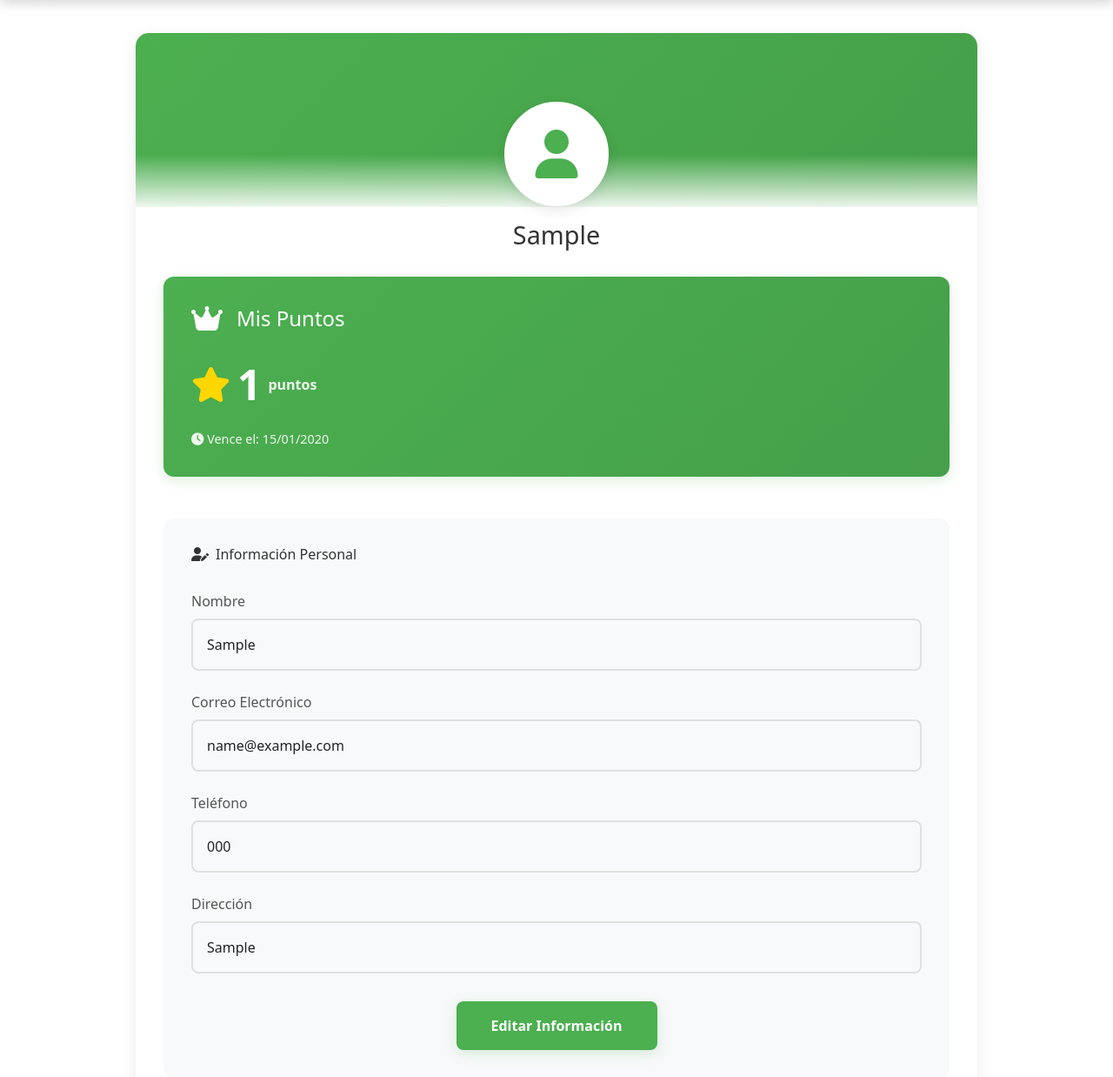
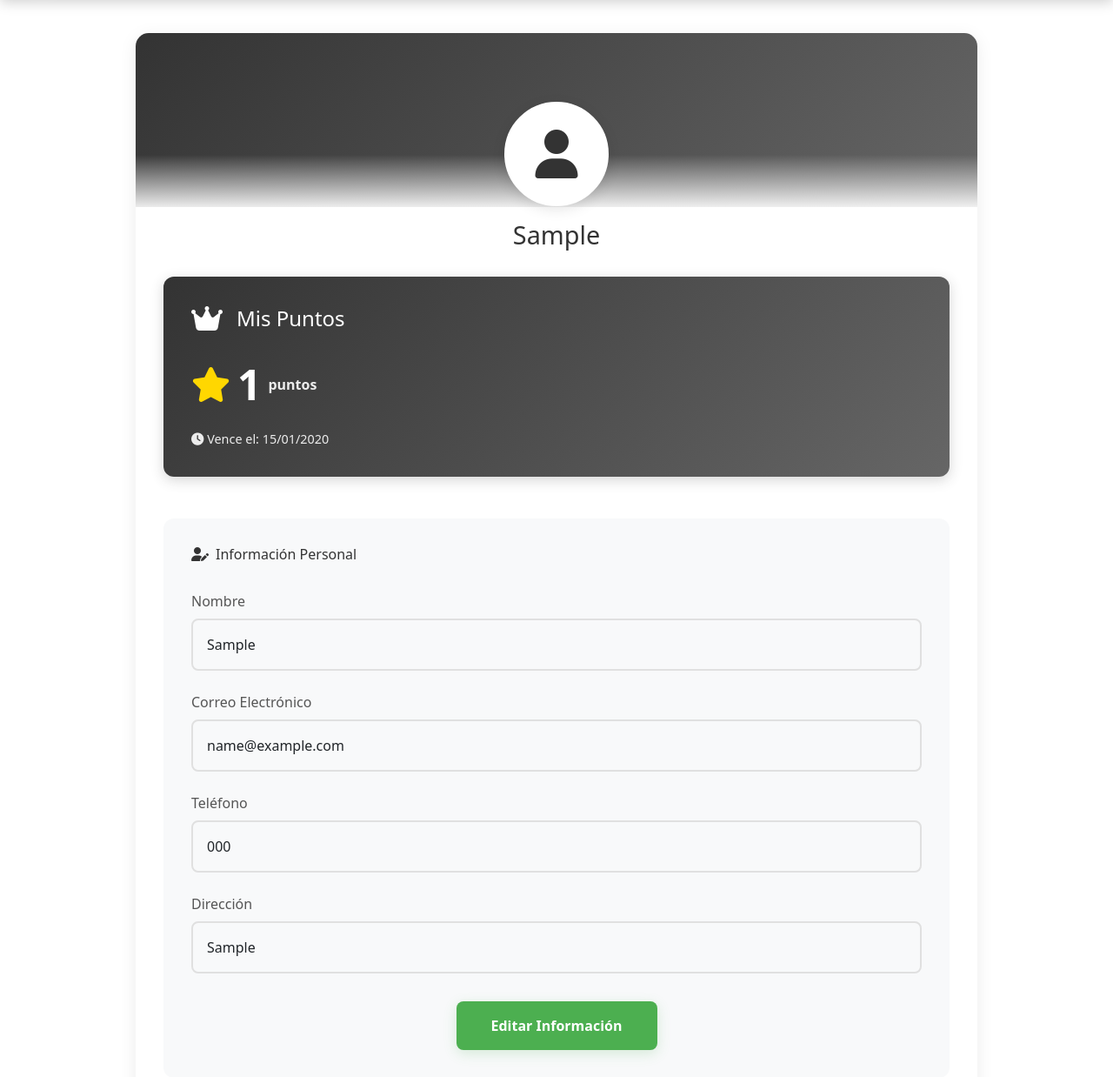
Before and after one commit to InfinityJaaR/App-Restaurant, a Django app: page /app/perfil-cliente/ in a window 1280 px wide. Shown: the part 74-1312 px from the top of the page at 87% size. Run offline with Django 5.2, Linux system fonts and the light colour scheme; a user stored in the database is signed in; tables that the repository leaves empty hold one stand-in row (values such as "Sample post").

Commit message:
Cambiando colores

```diff
--- a/app/static/css/perfil.css
+++ b/app/static/css/perfil.css
@@ -18,7 +18,7 @@
 
 .profile-banner {
     height: 200px;
-    background: linear-gradient(135deg, #4CAF50, #45a049);
+    background: linear-gradient(135deg, #333333, #666666);
     position: relative;
     overflow: hidden;
 }
@@ -57,7 +57,7 @@
 
 .profile-avatar i {
     font-size: 3.5rem;
-    color: #4CAF50;
+    color: #333333;
 }
 
 .profile-avatar-wrapper h1 {
@@ -77,11 +77,11 @@
 }
 
 .points-card {
-    background: linear-gradient(135deg, #4CAF50, #45a049);
+    background: linear-gradient(135deg, #333333, #666666);
     border-radius: 12px;
     padding: 2rem;
     color: white;
-    box-shadow: 0 4px 15px rgba(76, 175, 80, 0.2);
+    box-shadow: 0 4px 15px rgba(51, 51, 51, 0.2);
 }
 
 .points-header {
@@ -159,8 +159,8 @@
 }
 
 .form-group input:focus {
-    border-color: #4CAF50;
-    box-shadow: 0 0 0 3px rgba(76, 175, 80, 0.1);
+    border-color: #333333;
+    box-shadow: 0 0 0 3px rgba(51, 51, 51, 0.1);
     outline: none;
 }
 
```
